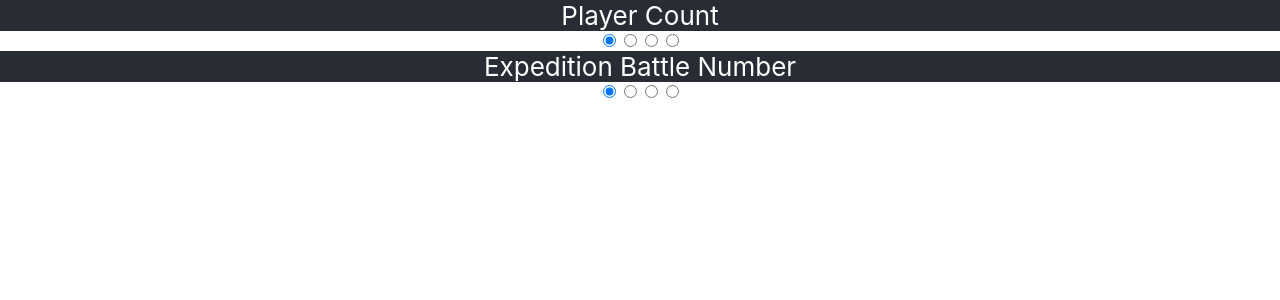
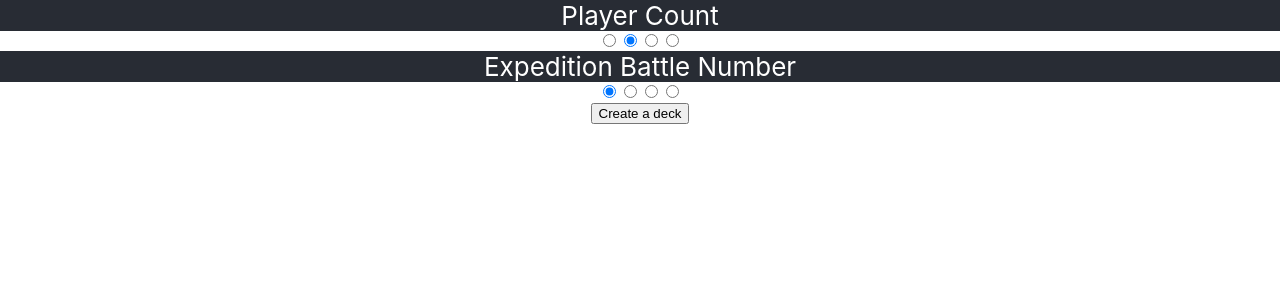
Before and after one commit to kamilslabosz/bgresources, a React (Create React App) app: page / in a window 1280 px wide. Shown: the top 300 px of the page. Built offline with nearby package versions, Linux system fonts and the light colour scheme.

Commit message:
add card select logic

```diff
--- a/src/App.tsx
+++ b/src/App.tsx
@@ -5,43 +5,62 @@ import { baseDeck, expeditionDeck } from "./const/decks";
 
 function App() {
   const [players, setPlayers] = useState(1);
-  const [battleNumber, setBattleNumber] = useState("tier1");
-  const [currentDeck, setCurrentDeck] = useState(baseDeck.playerCount[1]);
+  const [battleNumber, setBattleNumber] = useState("battle1");
+  const [tempDeck, setTempDeck] = useState(baseDeck.playerCount[2]);
+  const [battleDeck, setBattleDeck] = useState<string[]>([]);
+  const [renderCard, setRenderCard] = useState<boolean>(false);
+  const [cardIdx, setCardIdx] = useState<number>(0);
 
   function onPlayerChange(e: React.ChangeEvent<HTMLInputElement>) {
     const newPlayers = parseInt(e.target.value);
     setPlayers(newPlayers);
-    deckChange(newPlayers, battleNumber)
+    deckChange(newPlayers, battleNumber);
   }
 
   function onBattleChange(e: React.ChangeEvent<HTMLInputElement>) {
-    const newBattle = e.target.value
+    const newBattle = e.target.value;
     setBattleNumber(newBattle);
-    deckChange(players, newBattle)
+    deckChange(players, newBattle);
   }
 
   function deckChange(players: number, battle: string) {
-    let newDeck
+    let newDeck;
     if (battle === "battle1") {
       newDeck =
         baseDeck.playerCount[players as keyof typeof baseDeck.playerCount];
-      setCurrentDeck(newDeck);
     } else {
-      const battleDeck =
-        expeditionDeck[battle as keyof typeof expeditionDeck];
+      const battleDeck = expeditionDeck[battle as keyof typeof expeditionDeck];
       newDeck =
-        battleDeck.playerCount[
-          players as keyof typeof battleDeck.playerCount
-        ];
-      setCurrentDeck(newDeck);
+        battleDeck.playerCount[players as keyof typeof battleDeck.playerCount];
     }
+    setTempDeck(newDeck);
+  }
+
+  function shuffleArray(array: string[]) {
+    for (let i = array.length - 1; i > 0; i--) {
+      const j = Math.floor(Math.random() * (i + 1));
+      const temp = array[i];
+      array[i] = array[j];
+      array[j] = temp;
+    }
+    return array;
+  }
+
+  function startButtonHandler() {
+    let newDeck: string[] = [];
+    for (const tier in tempDeck) {
+      const temp = shuffleArray(tempDeck[tier as keyof typeof tempDeck]);
+      newDeck = [...newDeck, ...temp];
+    }
+    setBattleDeck(newDeck);
+    setRenderCard(true)
   }
 
   return (
     <div className="App">
       <RadioBtn
         options={[1, 2, 3, 4]}
-        defaultValue={1}
+        defaultValue={2}
         btnState={players}
         label="Player Count"
         handler={onPlayerChange}
@@ -53,6 +72,8 @@ function App() {
         label="Expedition Battle Number"
         handler={onBattleChange}
       ></RadioBtn>
+      <button onClick={startButtonHandler}>{renderCard? "Generate new deck" : "Create a deck"}</button>
+      {renderCard && <h1>{battleDeck[cardIdx]}</h1>}
     </div>
   );
 }
--- a/src/const/decks.ts
+++ b/src/const/decks.ts
@@ -1,24 +1,24 @@
 export const baseDeck = {
   playerCount: {
     1: {
-      tier1: Array(4).fill("base", 0, 1).fill("unique", 1, 4),
-      tier2: Array(6).fill("base", 0, 3).fill("unique", 3, 6),
-      tier3: Array(10).fill("base", 0, 7).fill("unique", 7, 10),
+      tier1: Array(4).fill("Base (Tier 1)", 0, 1).fill("Unique (Tier 1)", 1, 4),
+      tier2: Array(6).fill("Base", 0, 3).fill("Unique (Tier 2)", 3, 6),
+      tier3: Array(10).fill("Base", 0, 7).fill("Unique (Tier 3)", 7, 10),
     },
     2: {
-      tier1: Array(6).fill("base", 0, 3).fill("unique", 3, 6),
-      tier2: Array(8).fill("base", 0, 5).fill("unique", 5, 8),
-      tier3: Array(10).fill("base", 0, 7).fill("unique", 7, 10),
+      tier1: Array(6).fill("Base (Tier 1)", 0, 3).fill("Unique (Tier 1)", 3, 6),
+      tier2: Array(8).fill("Base (Tier 2)", 0, 5).fill("Unique (Tier 2)", 5, 8),
+      tier3: Array(10).fill("Base (Tier 3)", 0, 7).fill("Unique (Tier 3)", 7, 10),
     },
     3: {
-      tier1: Array(8).fill("base", 0, 5).fill("unique", 5, 8),
-      tier2: Array(9).fill("base", 0, 6).fill("unique", 6, 9),
-      tier3: Array(10).fill("base", 0, 7).fill("unique", 7, 10),
+      tier1: Array(8).fill("Base (Tier 1)", 0, 5).fill("Unique (Tier 1)", 5, 8),
+      tier2: Array(9).fill("Base (Tier 2)", 0, 6).fill("Unique (Tier 2)", 6, 9),
+      tier3: Array(10).fill("Base (Tier 3)", 0, 7).fill("Unique (Tier 3)", 7, 10),
     },
     4: {
-      tier1: Array(11).fill("base", 0, 8).fill("unique", 8, 11),
-      tier2: Array(10).fill("base", 0, 7).fill("unique", 7, 10),
-      tier3: Array(10).fill("base", 0, 7).fill("unique", 7, 10),
+      tier1: Array(11).fill("Base (Tier 1)", 0, 8).fill("Unique (Tier 1)", 8, 11),
+      tier2: Array(10).fill("Base (Tier 2)", 0, 7).fill("Unique (Tier 2)", 7, 10),
+      tier3: Array(10).fill("Base (Tier 3)", 0, 7).fill("Unique (Tier 3)", 7, 10),
     },
   },
 };
@@ -27,75 +27,73 @@ export const expeditionDeck = {
   battle2: {
     playerCount: {
       1: {
-        tier1: [...baseDeck.playerCount[1].tier1].fill("upgraded", 0, 1),
-        tier2: [...baseDeck.playerCount[1].tier2].fill("upgraded", 0, 3),
-        tier3: [...baseDeck.playerCount[1].tier3].fill("upgraded", 0, 3),
+        tier1: [...baseDeck.playerCount[1].tier1].fill("Upgraded (Tier 1)", 0, 1),
+        tier2: [...baseDeck.playerCount[1].tier2].fill("Upgraded (Tier 2)", 0, 3),
+        tier3: [...baseDeck.playerCount[1].tier3].fill("Upgraded (Tier 3)", 0, 3),
       },
       2: {
-        tier1: [...baseDeck.playerCount[2].tier1].fill("upgraded", 0, 1),
-        tier2: [...baseDeck.playerCount[2].tier2].fill("upgraded", 0, 3),
-        tier3: [...baseDeck.playerCount[2].tier3].fill("upgraded", 0, 3),
+        tier1: [...baseDeck.playerCount[2].tier1].fill("Upgraded (Tier 1)", 0, 1),
+        tier2: [...baseDeck.playerCount[2].tier2].fill("Upgraded (Tier 2)", 0, 3),
+        tier3: [...baseDeck.playerCount[2].tier3].fill("Upgraded (Tier 3)", 0, 3),
       },
       3: {
-        tier1: [...baseDeck.playerCount[3].tier1].fill("upgraded", 0, 1),
-        tier2: [...baseDeck.playerCount[3].tier2].fill("upgraded", 0, 3),
-        tier3: [...baseDeck.playerCount[3].tier3].fill("upgraded", 0, 3),
+        tier1: [...baseDeck.playerCount[3].tier1].fill("Upgraded (Tier 1)", 0, 1),
+        tier2: [...baseDeck.playerCount[3].tier2].fill("Upgraded (Tier 2)", 0, 3),
+        tier3: [...baseDeck.playerCount[3].tier3].fill("Upgraded (Tier 3)", 0, 3),
       },
       4: {
-        tier1: [...baseDeck.playerCount[4].tier1].fill("upgraded", 0, 1),
-        tier2: [...baseDeck.playerCount[4].tier2].fill("upgraded", 0, 3),
-        tier3: [...baseDeck.playerCount[4].tier3].fill("upgraded", 0, 3),
+        tier1: [...baseDeck.playerCount[4].tier1].fill("Upgraded (Tier 1)", 0, 1),
+        tier2: [...baseDeck.playerCount[4].tier2].fill("Upgraded (Tier 2)", 0, 3),
+        tier3: [...baseDeck.playerCount[4].tier3].fill("Upgraded (Tier 3)", 0, 3),
       },
     },
   },
   battle3: {
     playerCount: {
       1: {
-        tier1: [...baseDeck.playerCount[1].tier1].fill("upgraded", 0, 1),
-        tier2: [...baseDeck.playerCount[1].tier2].fill("upgraded", 0, 3),
-        tier3: [...baseDeck.playerCount[1].tier3].fill("upgraded", 0, 5),
+        tier1: [...baseDeck.playerCount[1].tier1].fill("Upgraded (Tier 1)", 0, 1),
+        tier2: [...baseDeck.playerCount[1].tier2].fill("Upgraded (Tier 2)", 0, 3),
+        tier3: [...baseDeck.playerCount[1].tier3].fill("Upgraded (Tier 3)", 0, 5),
       },
       2: {
-        tier1: [...baseDeck.playerCount[2].tier1].fill("upgraded", 0, 2),
-        tier2: [...baseDeck.playerCount[2].tier2].fill("upgraded", 0, 4),
-        tier3: [...baseDeck.playerCount[2].tier3].fill("upgraded", 0, 5),
+        tier1: [...baseDeck.playerCount[2].tier1].fill("Upgraded (Tier 1)", 0, 2),
+        tier2: [...baseDeck.playerCount[2].tier2].fill("Upgraded (Tier 2)", 0, 4),
+        tier3: [...baseDeck.playerCount[2].tier3].fill("Upgraded (Tier 3)", 0, 5),
       },
       3: {
-        tier1: [...baseDeck.playerCount[3].tier1].fill("upgraded", 0, 2),
-        tier2: [...baseDeck.playerCount[3].tier2].fill("upgraded", 0, 4),
-        tier3: [...baseDeck.playerCount[3].tier3].fill("upgraded", 0, 5),
+        tier1: [...baseDeck.playerCount[3].tier1].fill("Upgraded (Tier 1)", 0, 2),
+        tier2: [...baseDeck.playerCount[3].tier2].fill("Upgraded (Tier 2)", 0, 4),
+        tier3: [...baseDeck.playerCount[3].tier3].fill("Upgraded (Tier 3)", 0, 5),
       },
       4: {
-        tier1: [...baseDeck.playerCount[4].tier1].fill("upgraded", 0, 2),
-        tier2: [...baseDeck.playerCount[4].tier2].fill("upgraded", 0, 4),
-        tier3: [...baseDeck.playerCount[4].tier3].fill("upgraded", 0, 5),
+        tier1: [...baseDeck.playerCount[4].tier1].fill("Upgraded (Tier 1)", 0, 2),
+        tier2: [...baseDeck.playerCount[4].tier2].fill("Upgraded (Tier 2)", 0, 4),
+        tier3: [...baseDeck.playerCount[4].tier3].fill("Upgraded (Tier 3)", 0, 5),
       },
     },
   },
   battle4: {
     playerCount: {
       1: {
-        tier1: [...baseDeck.playerCount[1].tier1].fill("upgraded", 0, 1),
-        tier2: [...baseDeck.playerCount[1].tier2].fill("upgraded", 0, 3),
-        tier3: [...baseDeck.playerCount[1].tier3].fill("upgraded", 0, 7),
+        tier1: [...baseDeck.playerCount[1].tier1].fill("Upgraded (Tier 1)", 0, 1),
+        tier2: [...baseDeck.playerCount[1].tier2].fill("Upgraded (Tier 2)", 0, 3),
+        tier3: [...baseDeck.playerCount[1].tier3].fill("Upgraded (Tier 3)", 0, 7),
       },
       2: {
-        tier1: [...baseDeck.playerCount[2].tier1].fill("upgraded", 0, 3),
-        tier2: [...baseDeck.playerCount[2].tier2].fill("upgraded", 0, 5),
-        tier3: [...baseDeck.playerCount[2].tier3].fill("upgraded", 0, 7),
+        tier1: [...baseDeck.playerCount[2].tier1].fill("Upgraded (Tier 1)", 0, 3),
+        tier2: [...baseDeck.playerCount[2].tier2].fill("Upgraded (Tier 2)", 0, 5),
+        tier3: [...baseDeck.playerCount[2].tier3].fill("Upgraded (Tier 3)", 0, 7),
       },
       3: {
-        tier1: [...baseDeck.playerCount[3].tier1].fill("upgraded", 0, 3),
-        tier2: [...baseDeck.playerCount[3].tier2].fill("upgraded", 0, 5),
-        tier3: [...baseDeck.playerCount[3].tier3].fill("upgraded", 0, 7),
+        tier1: [...baseDeck.playerCount[3].tier1].fill("Upgraded (Tier 1)", 0, 3),
+        tier2: [...baseDeck.playerCount[3].tier2].fill("Upgraded (Tier 2)", 0, 5),
+        tier3: [...baseDeck.playerCount[3].tier3].fill("Upgraded (Tier 3)", 0, 7),
       },
       4: {
-        tier1: [...baseDeck.playerCount[4].tier1].fill("upgraded", 0, 3),
-        tier2: [...baseDeck.playerCount[4].tier2].fill("upgraded", 0, 5),
-        tier3: [...baseDeck.playerCount[4].tier3].fill("upgraded", 0, 7),
+        tier1: [...baseDeck.playerCount[4].tier1].fill("Upgraded (Tier 1)", 0, 3),
+        tier2: [...baseDeck.playerCount[4].tier2].fill("Upgraded (Tier 2)", 0, 5),
+        tier3: [...baseDeck.playerCount[4].tier3].fill("Upgraded (Tier 3)", 0, 7),
       },
     },
   },
 };
-
-console.log("works");
```
Also changed, not shown: src/components/AECard.tsx (added, +11 -0 lines), 3 other files (tests, documents, lock files or other folders).
